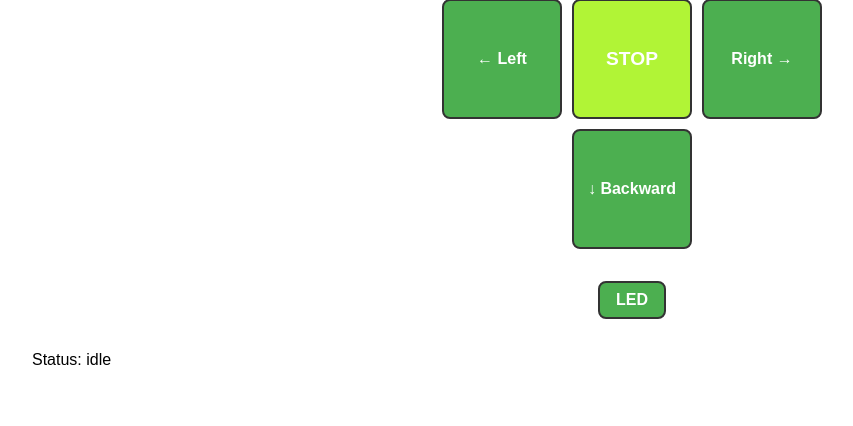
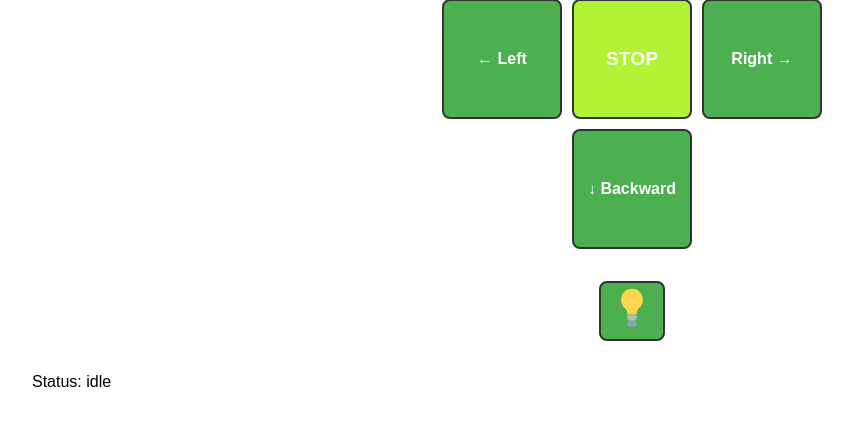
Before and after one commit to citron408/car, a Flask app: page / in a window 1280 px wide. Shown: the part 261-687 px from the top of the page, without its empty margins (8-861 px from the left). Run offline with Flask 3, Linux system fonts and the light colour scheme.

Commit message:
Add LED button with icon for improved user interface

```diff
--- a/templates/index.html
+++ b/templates/index.html
@@ -63,7 +63,9 @@
     </div>
 
     <div style="text-align:center; margin-top:1rem;">
-      <button id="led" style="padding:0.5rem 1rem; font-weight:bold;">LED</button>
+      <button id="led" class="led-button">
+        <img src="/static/lightbulb-icon.svg" alt="LED" style="width: 50px; height: 50px;" />
+      </button>
     </div>
 
     <div id="status">Status: <span id="statusText">idle</span></div>
```
Also changed, not shown: static/lightbulb-icon.svg (added).
